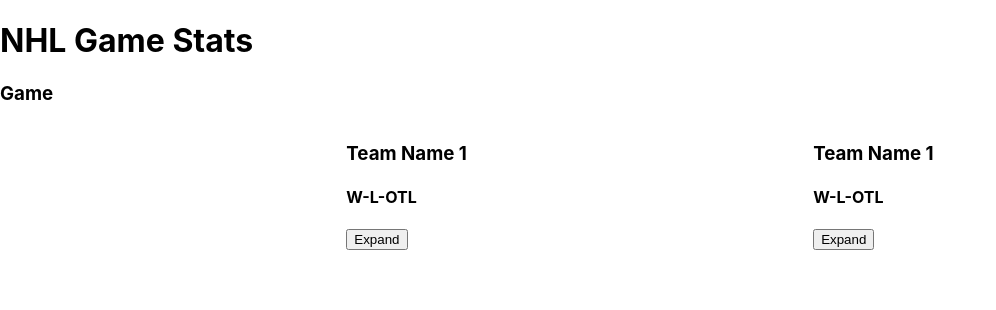
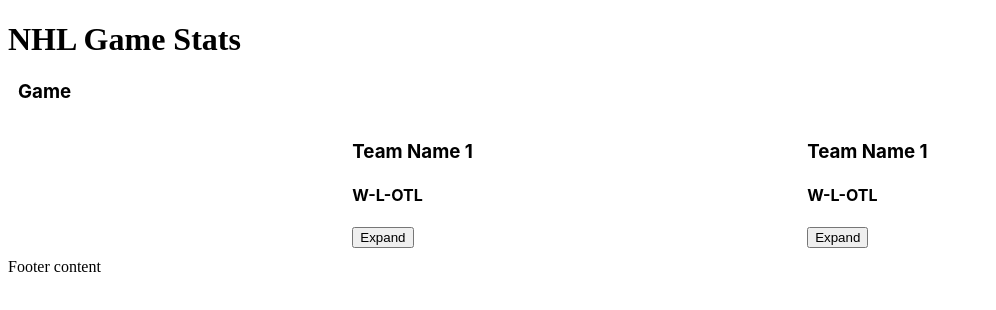
Before and after one commit to chanterren13/nhl-game-stats, a React (Create React App) app: page / in a window 1280 px wide. Shown: the top 310 px of the page, without its empty margins (0-996 px from the left). Built offline with nearby package versions, Linux system fonts and the light colour scheme.

Commit message:
Added header and footer components

```diff
--- a/src/App.js
+++ b/src/App.js
@@ -1,12 +1,17 @@
 import logo from './logo.svg';
 import './App.css';
 import Game from './components/Game';
+import Header from './components/Header';
+import Footer from './components/Footer';
 
 function App() {
   return (
     <div>
-        <h1>NHL Game Stats</h1>
-        <Game></Game>
+        <Header></Header>
+        <div className='body'>
+            <Game></Game>
+        </div>
+        <Footer></Footer>
     </div>
   );
 }
--- /dev/null
+++ b/src/components/Footer/index.jsx
@@ -0,0 +1,9 @@
+import React from 'react';
+
+export default function Footer () {
+    return (
+        <div>
+            Footer content
+        </div>
+    );
+}
--- /dev/null
+++ b/src/components/Header/index.jsx
@@ -0,0 +1,9 @@
+import React from 'react';
+
+export default function Header() {
+    return (
+        <div>
+            <h1>NHL Game Stats</h1>
+        </div>
+    );
+}
--- a/src/index.css
+++ b/src/index.css
@@ -1,5 +1,5 @@
-body {
-  margin: 0;
+.body {
+  margin: 10px;
   font-family: -apple-system, BlinkMacSystemFont, 'Segoe UI', 'Roboto', 'Oxygen',
     'Ubuntu', 'Cantarell', 'Fira Sans', 'Droid Sans', 'Helvetica Neue',
     sans-serif;
```
